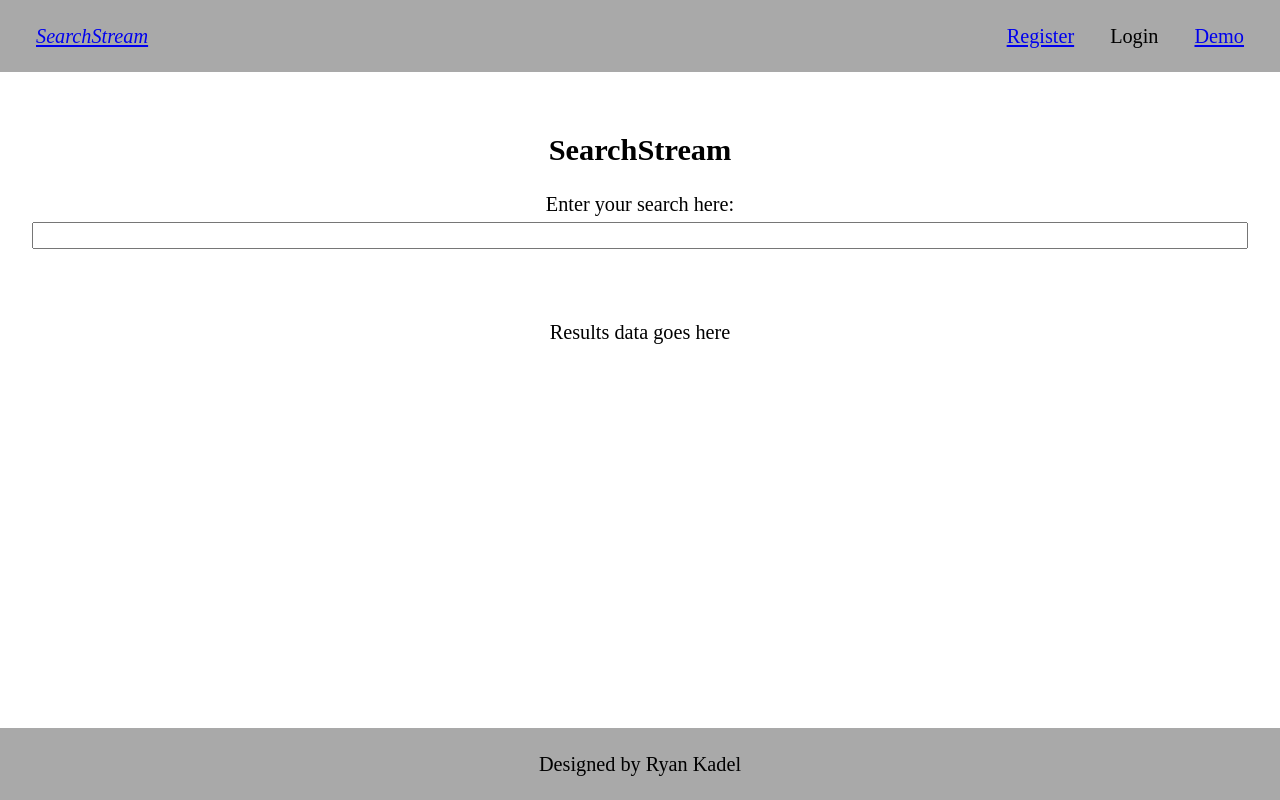
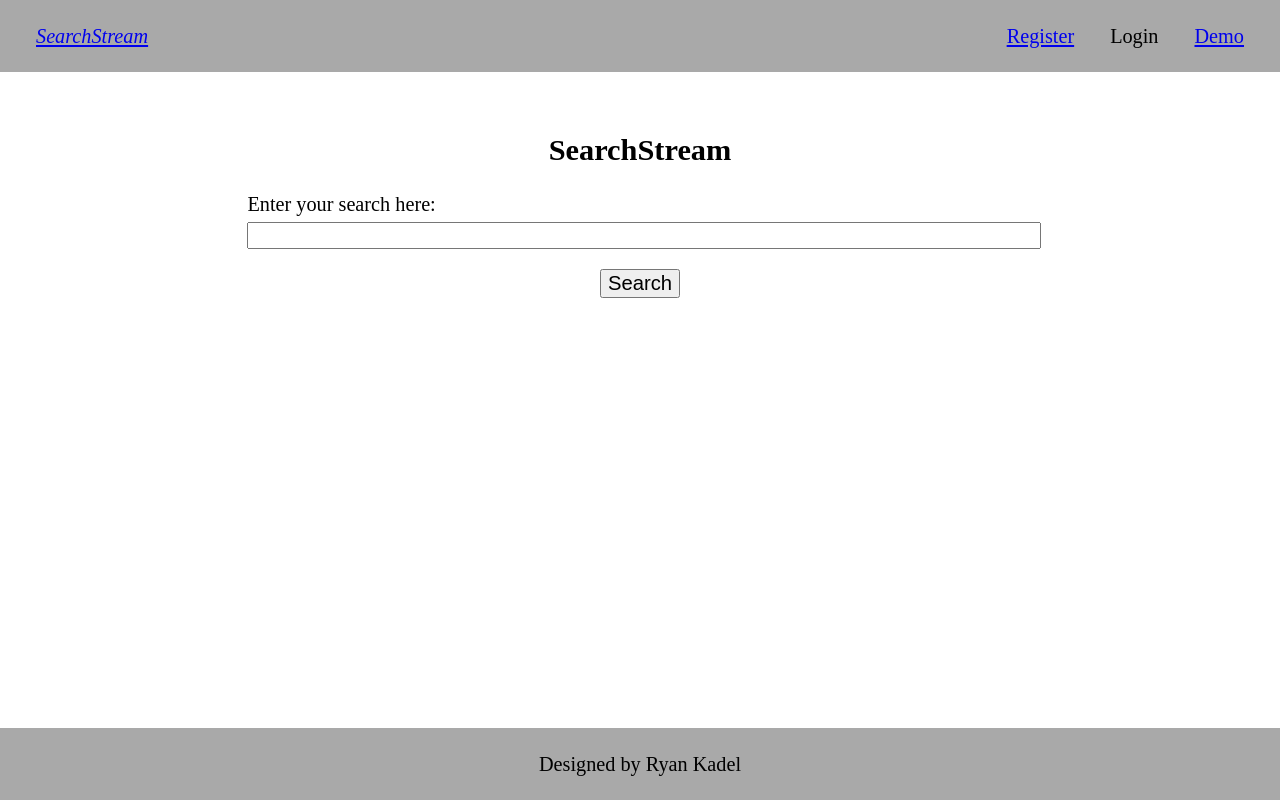
Before and after one commit to r-kadel/searchstream, a React (Create React App) app: page /home in a window 1280 px wide. Built offline with nearby package versions, Linux system fonts and the light colour scheme.

Commit message:
added context and Results component

```diff
--- /dev/null
+++ b/src/Context.js
@@ -0,0 +1,36 @@
+import React, { useState } from 'react'
+import config from './config'
+
+const Context = React.createContext()
+
+function ContextProvider(props) {
+  const [searchResults, setSearchResults] = useState([])
+  const [loggedIn, setLoggedIn] = useState(false)
+
+  function getSearchResults(searchTerm) {
+    const request = async () => {
+      const response = await fetch(
+        `https://utelly-tv-shows-and-movies-availability-v1.p.rapidapi.com/lookup?term=${searchTerm}`,
+        {
+          method: 'GET',
+          headers: {
+            'x-rapidapi-key': config.API_KEY,
+            'Content-Type': 'application/json'
+          }
+        }
+      )
+        const json = await response.json()
+
+        setSearchResults(json.results)
+    }
+    request()
+  }
+
+  return (
+    <Context.Provider value={{ searchResults, getSearchResults }}>
+      {props.children}
+    </Context.Provider>
+  )
+}
+
+export { ContextProvider, Context }
--- a/src/components/App/App.js
+++ b/src/components/App/App.js
@@ -1,4 +1,4 @@
-import React, { useState } from 'react'
+import React from 'react'
 import { Switch, Route } from 'react-router-dom'
 
 import './App.css'
--- /dev/null
+++ b/src/components/Result/Result.css
@@ -0,0 +1,3 @@
+.poster {
+  max-width: 150px;
+}
--- /dev/null
+++ b/src/components/Result/Result.js
@@ -0,0 +1,15 @@
+import React from 'react'
+import './Result.css'
+
+function Result(props) {
+  console.log(props)
+  return (
+    <>
+      <img className="poster" src={props.data.picture} alt="Movie Poster"/>
+      <h3>{props.data.name}</h3>
+      <h4>{props.data.locations.map(loc => loc.name)}</h4>
+    </>
+  )
+}
+
+export default Result
--- /dev/null
+++ b/src/config.js
@@ -0,0 +1,3 @@
+export default {
+  API_KEY: 'b61e1732b1msh879ca992665e83ap1d75a2jsn4c1821637254'
+}
--- a/src/index.js
+++ b/src/index.js
@@ -3,10 +3,13 @@ import ReactDOM from 'react-dom'
 import './index.css'
 import App from './components/App/App'
 import { BrowserRouter } from 'react-router-dom'
+import {ContextProvider} from './Context'
 
 ReactDOM.render(
-  <BrowserRouter>
-    <App />
-  </BrowserRouter>,
+  <ContextProvider>
+    <BrowserRouter>
+      <App />
+    </BrowserRouter>
+  </ContextProvider>,
   document.getElementById('root')
 )
--- a/src/pages/Home/Home.css
+++ b/src/pages/Home/Home.css
@@ -17,3 +17,19 @@
     flex-direction: column;
     align-items: center;
 }
+
+#search-page-btn {
+    font-size: 1.125rem;
+    margin-top: 1em;
+    align-self: center;
+  }
+
+  #search-page-btn:hover {
+    background-color: #BADA55;
+  }
+
+.search-form {
+    display: flex;
+    flex-direction: column;
+    min-width: 65%;
+}
--- a/src/pages/Home/Home.js
+++ b/src/pages/Home/Home.js
@@ -1,17 +1,49 @@
-import React from 'react'
+import React, {useState, useContext} from 'react'
 import './Home.css'
+import {Context} from '../../Context'
+import Result from '../../components/Result/Result'
+
 
 function Home() {
+  const [searchTerm, setSearchTerm] = useState('')
+  const {searchResults, getSearchResults} = useContext(Context)
+
+  function handleChange(e) {
+    const {value} = e.target
+    setSearchTerm(value)
+  }
+
+  function handleSubmit(e) {
+    e.preventDefault()
+    getSearchResults(searchTerm)
+  }
+
+  const results = searchResults.map(result => (
+        <Result key={result.id} data={result} />
+      ))
+
   return (
     <main className="content">
       <section className="search-wrapper">
         <h1>SearchStream</h1>
-        <label htmlFor="search-bar">Enter your search here:</label>
-        <input name="search-bar" className="search-bar" type="text" required />
+        <form
+          onSubmit={handleSubmit}
+          className='search-form'
+        >
+          <label htmlFor="search-bar">Enter your search here:</label>
+            <input
+              name="search-bar"
+              className="search-bar"
+              type="text"
+              onChange={handleChange}
+              required
+            />
+          <button type='submit' id="search-page-btn">Search</button>
+        </form>
       </section>
 
       <section className="results-section">
-        Results data goes here
+        {results}
       </section>
 
     </main>
```
Also changed, not shown: src/setupTests.js (+0 -4 lines), 1 other file (tests, documents, lock files or other folders).
